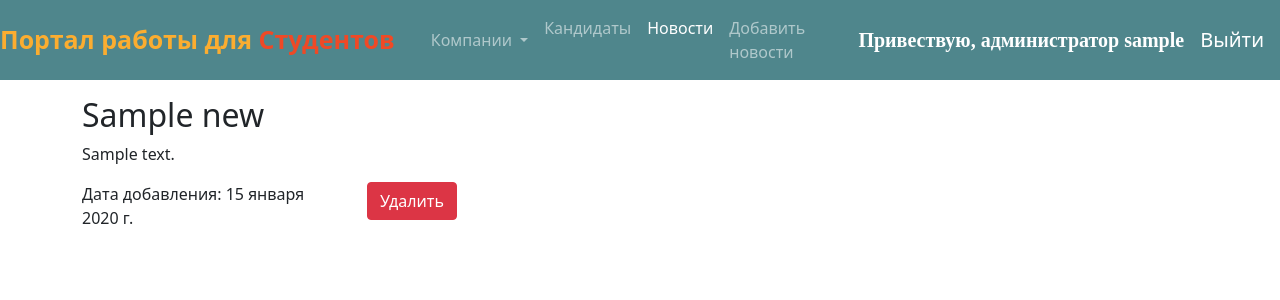
After one commit to smile-rus1/Site_search_job, a Django app: page /job_search/admin_news/ in a window 1280 px wide. The commit adds this page. Shown: the top 300 px of the page. Run offline with Django 4.2, Linux system fonts and the light colour scheme; a user stored in the database is signed in; tables that the repository leaves empty hold one stand-in row (values such as "Sample post"); some libraries are stand-ins or nearby versions.

Commit message:
добавлены новые контроллеры "add_news" "delete_new" также к ним urlы немного изменнены шаблоны

```diff
--- a/job_search_site/search_site/templates/accepted_companies.html
+++ b/job_search_site/search_site/templates/accepted_companies.html
@@ -1,7 +1,7 @@
 {% extends 'admin_navbar.html' %}
 
 {% block title %} Все принятые компании {% endblock %}
-{% block application_form %} active {% endblock %}
+{% block accept %} active {% endblock %}
 {% block css %}
 {% endblock %}
 {% block content %}
--- a/job_search_site/search_site/templates/admin_navbar.html
+++ b/job_search_site/search_site/templates/admin_navbar.html
@@ -47,20 +47,26 @@
           <div class="collapse navbar-collapse" id="navbarNavDarkDropdown">
             <ul class="navbar-nav">
               <li class="nav-item dropdown">
-                <a class="nav-link active dropdown-toggle" href="#" id="navbarDarkDropdownMenuLink" role="button" data-bs-toggle="dropdown" aria-expanded="false">
+                <a class="nav-link {% block company %} {% endblock %}  dropdown-toggle" href="#" id="navbarDarkDropdownMenuLink" role="button" data-bs-toggle="dropdown" aria-expanded="false">
                   Компании
                 </a>
                 <ul class="dropdown-menu dropdown-menu-dark" aria-labelledby="navbarDarkDropdownMenuLink">
-                  <li><a class="dropdown-item" href="{% url 'accepted_companies' %}">Принятые</a></li>
-                  <li><a class="dropdown-item" href="{% url 'pending_companies' %}">В ожидании</a></li>
-                  <li><a class="dropdown-item" href="{% url 'rejected_company' %}">Отклоненные</a></li>
-                  <li><a class="dropdown-item" href="{% url 'all_companies' %}">Все компании</a></li>
+                  <li><a class="dropdown-item {% block accept %} {% endblock %}" href="{% url 'accepted_companies' %}">Принятые</a></li>
+                  <li><a class="dropdown-item {% block pend %} {% endblock %}" href="{% url 'pending_companies' %}">В ожидании</a></li>
+                  <li><a class="dropdown-item {% block rej %} {% endblock %}" href="{% url 'rejected_company' %}">Отклоненные</a></li>
+                  <li><a class="dropdown-item {% block all %} {% endblock %}" href="{% url 'all_companies' %}">Все компании</a></li>
                 </ul>
               </li>
             </ul>
           </div>
           <li class="nav-item">
-            <a class="nav-link {% block view_applicants %} {% endblock %}" href="{% url 'all_applicant' %}">Кандидаты</a>
+            <a class="nav-link {% block all_applicants %} {% endblock %}" href="{% url 'all_applicant' %}">Кандидаты</a>
+          </li>
+          <li class="nav-item">
+            <a class="nav-link {% block news %} {% endblock %}" href="{% url 'admin_news' %}">Новости</a>
+          </li>
+          <li class="nav-item">
+            <a class="nav-link {% block add_news %} {% endblock %}" href="{% url 'add_news' %}">Добавить новости</a>
           </li>
         </ul>
       </div>
--- /dev/null
+++ b/job_search_site/search_site/templates/admin_news.html
@@ -0,0 +1,21 @@
+{% extends 'admin_navbar.html' %}
+{% block title %} Новости {% endblock %}
+{% block news %} active {% endblock %}
+
+
+{% block content %}
+<div class="container mt-3">
+    {% for n in news %}
+    <div class="row mt-3">
+        <h2>{{ n.title }}</h2>
+        <p>{{ n.content }}</p>
+        <div class="form-group col-md-3">
+            <p>Дата добавления: {{ n.date_add}}</p>
+        </div>
+        <div class="form-group col-md-3">
+            <a href="{% url 'index' %}delete_news/{{n.id}}/" class="btn btn-danger" onclick="return confirm('Вы действительно хотите удалить эту статью?')">Удалить</a>
+        </div>
+    </div>
+    {% endfor %}
+</div>
+{% endblock %}
--- a/job_search_site/search_site/templates/all_companies.html
+++ b/job_search_site/search_site/templates/all_companies.html
@@ -1,7 +1,7 @@
 {% extends 'admin_navbar.html' %}
 
 {% block title %} Все компании {% endblock %}
-{% block application_form %} active {% endblock %}
+{% block all %} active {% endblock %}
 
 {% block content %}
 <div class="container mt-4">
--- a/job_search_site/search_site/templates/pending_companies.html
+++ b/job_search_site/search_site/templates/pending_companies.html
@@ -1,7 +1,7 @@
 {% extends 'admin_navbar.html' %}
 
 {% block title %} Компании в ожидании {% endblock %}
-{% block application_form %} active {% endblock %}
+{% block  pend %} active {% endblock %}
 {% block css %}
 {% endblock %}
 {% block content %}
--- a/job_search_site/search_site/templates/rejected_companies.html
+++ b/job_search_site/search_site/templates/rejected_companies.html
@@ -1,7 +1,7 @@
 {% extends 'admin_navbar.html' %}
 
 {% block title %} Все отклоненные компании {% endblock %}
-{% block application_form %} active {% endblock %}
+{% block rej %} active {% endblock %}
 {% block css %}
 {% endblock %}
 {% block content %}
--- a/job_search_site/search_site/urls.py
+++ b/job_search_site/search_site/urls.py
@@ -3,7 +3,7 @@ from django.urls import path
 from .views import index, user_login, logout_user, register, user_home_page, company_register, company_login, \
     company_home_page, admin_login, all_companies, delete_company, change_status, accepted_company, rejected_company, \
     pending_company, all_applicant, delete_applicant, all_jobs, job_details, add_job, job_list, \
-    all_applicants_for_company, job_apply, edit_job, news_user, news_company
+    all_applicants_for_company, job_apply, edit_job, news_user, news_company, admin_news, add_news, delete_news
 
 urlpatterns = [
     path("", index, name='index'),
@@ -37,4 +37,7 @@ urlpatterns = [
     path("pending_companies/", pending_company, name="pending_companies"),
     path("all_applicants/", all_applicant, name="all_applicant"),
     path("delete_applicant/<int:myid>/", delete_applicant, name="delete_applicant"),
+    path("admin_news/", admin_news, name="admin_news"),
+    path("add_news/", add_news, name="add_news"),
+    path("delete_news/<int:id_news>/", delete_news, name="delete_news"),
 ]
--- a/job_search_site/search_site/views.py
+++ b/job_search_site/search_site/views.py
@@ -232,7 +232,7 @@ def company_login(request):
         if user is not None:
             user1 = Company.objects.get(user=user)
 
-            if user1.type == "company" and user1.status == "pending":
+            if user1.type == "company" and user1.status == "Accepted":
                 messages.info(request, "Подождите пока администратор одобрит заявку")
 
                 message = True
@@ -563,12 +563,61 @@ def delete_applicant(request, myid):
 
         return redirect("index")
 
+    applicant = User.objects.filter(id=myid)
+    applicant.delete()
+
+    return redirect("all_applicant")
+
+
+def admin_news(request):
+    if not request.user.is_authenticated:
+        return redirect("admin_login")
+
     if not check_admin(request):
         logout(request)
 
         return redirect("index")
 
-    applicant = User.objects.filter(id=myid)
-    applicant.delete()
+    news = News.objects.all()
 
-    return redirect("all_applicant")
+    return render(request, "admin_news.html", {"news": news})
+
+
+def add_news(request):
+    if not request.user.is_authenticated:
+        return redirect("admin_login")
+
+    if not check_admin(request):
+        logout(request)
+
+        return redirect("index")
+
+    try:
+        if request.method == "POST":
+            title = request.POST["title"]
+            content = request.POST["content"]
+
+            news = News.objects.create(title=title, content=content, user_id=request.user.id)
+            news.save()
+
+            messages.success(request, "Статья добавлена!")
+            return redirect("admin_news")
+    except:
+        messages.error(request, "Возникла ошибка в заполнении")
+
+    return render(request, "add_news.html")
+
+
+def delete_news(request, id_news):
+    if not request.user.is_authenticated:
+        return redirect("admin_login")
+
+    if not check_admin(request):
+        logout(request)
+
+        return redirect("index")
+
+    news = News.objects.filter(id=id_news)
+    news.delete()
+
+    return redirect("admin_news")
```
Also changed, not shown: job_search_site/search_site/templates/add_news.html (added, +23 -0 lines).
